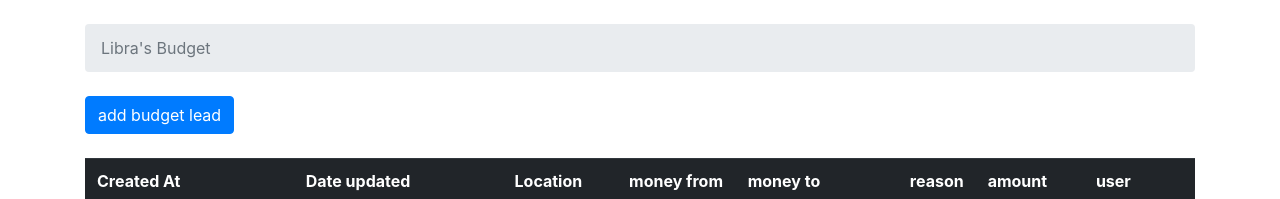
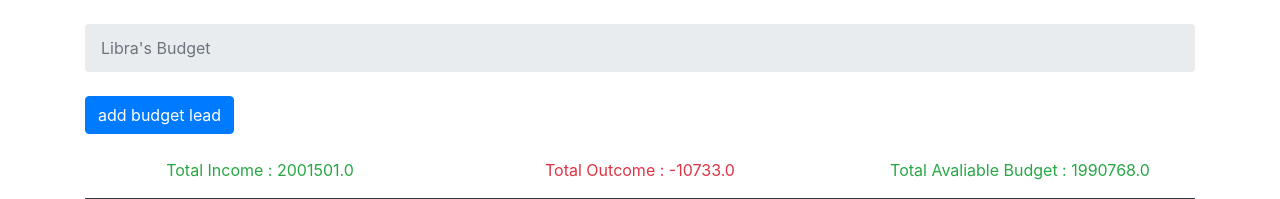
Before and after one commit to eltaweelpower2020/libra, a Django app: page / in a window 1280 px wide. Shown: the part 56-255 px from the top of the page. Run offline with Django 3.2, Linux system fonts and the light colour scheme; a user stored in the database is signed in; data comes from the database, SQL or seed files in the repository; both versions use the stored data as it was after the commit; some libraries are stand-ins or nearby versions.

Commit message:
budget total in color

```diff
--- a/app/budget/views.py
+++ b/app/budget/views.py
@@ -10,9 +10,31 @@ from django.contrib.auth.decorators import login_required
 @login_required(login_url='/login/')
 def home(request):
      budget_all=LibraBudget.objects.all()
+     budget_asset_total=0
+     budget_salary_total=0
+     for budget in budget_all:
+          check=budget.amount
+          if check >0:
+               budget_asset_total += budget.amount
+          else:
+               budget_salary_total += budget.amount
+     print(budget_asset_total,'budget_asset_total')
+     print(budget_salary_total,'budget_salary_total')
+     budget_avaliable_total=budget_asset_total+budget_salary_total
+     profit=False
+     if budget_avaliable_total >0:
+          profit=True
 
 
-     return render(request,'home.html',{'budget_all':budget_all})
+
+
+     return render(request,'home.html',
+                    {'budget_all':budget_all,
+                    'budget_asset_total':budget_asset_total,
+                    'budget_salary_total':budget_salary_total,
+                    'budget_avaliable_total':budget_avaliable_total,
+                    'profit':profit
+                    })
 
 @login_required(login_url='/login/')
 def add_budget_lead(request):
--- a/app/libratracking/settings.py
+++ b/app/libratracking/settings.py
@@ -24,7 +24,7 @@ SECRET_KEY = os.environ.get("SECRET_KEY","_%wbq3gi-ohhxuenszmc$m1(grnq+__m&pr2@j
 
 # SECURITY WARNING: don't run with debug turned on in production!
 DEBUG = bool(int(os.environ.get("DEBUG", 0)))
-# DEBUG = True
+DEBUG = True
 
 ALLOWED_HOSTS = []
 ALLOWED_HOSTS_ENV=os.environ.get("ALLOWED_HOSTS")
--- a/app/templates/home.html
+++ b/app/templates/home.html
@@ -9,6 +9,15 @@
 {% block content %}
 <div class="mb-4">
     <a href="{% url 'add_budget_lead' %}" class="btn btn-primary">add budget lead</a>
+</div>
+<div class="row mb-3 text-center">
+    <div class="col-4 text-success">Total Income : {{budget_asset_total}}</div>
+    <div class="col-4 text-danger">Total Outcome : {{budget_salary_total}}</div>
+    {%if profit%}
+    <div class="col-4 text-success">Total Avaliable Budget : {{budget_avaliable_total}}</div>
+    {%else%}
+    <div class="col-4 text-danger">Total Avaliable Budget : {{budget_avaliable_total}}</div>
+    {%endif%}
 </div>
 <table class="table">
     <thead class="thead-dark">
```
Also changed, not shown: app/db.sqlite3.
